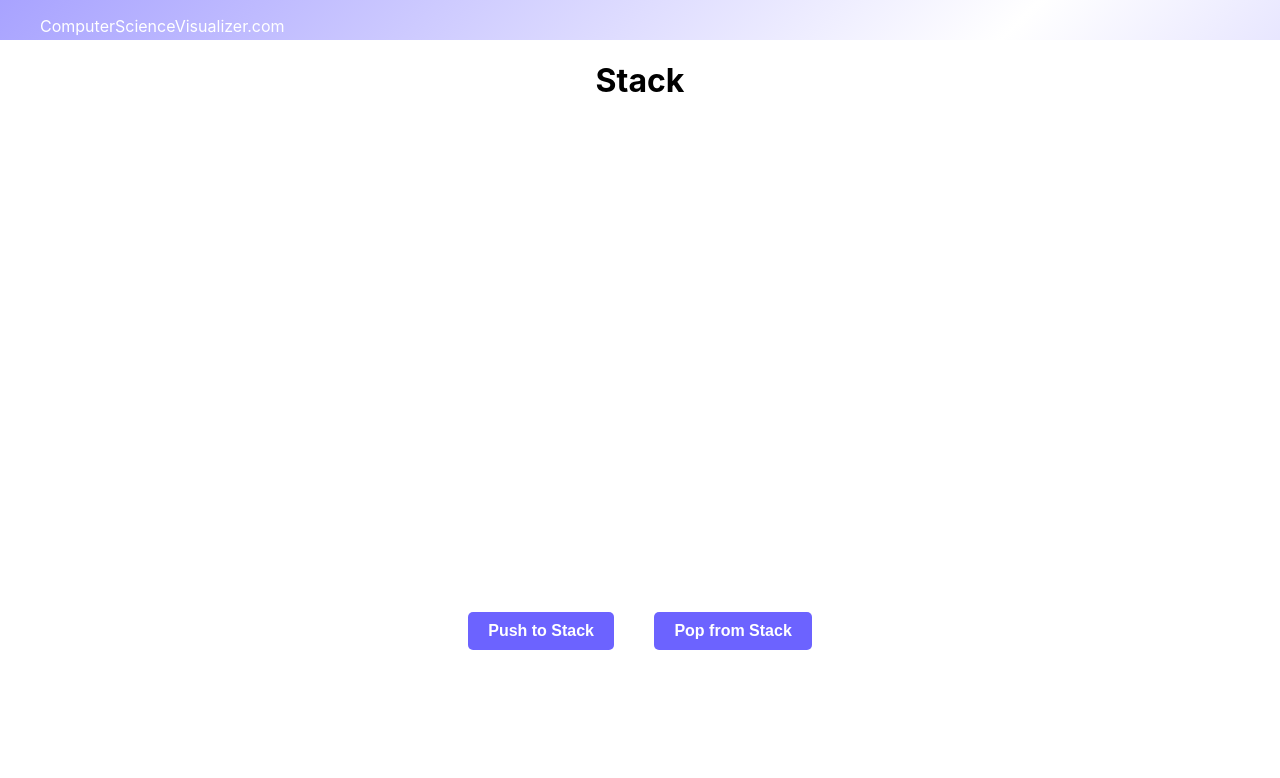
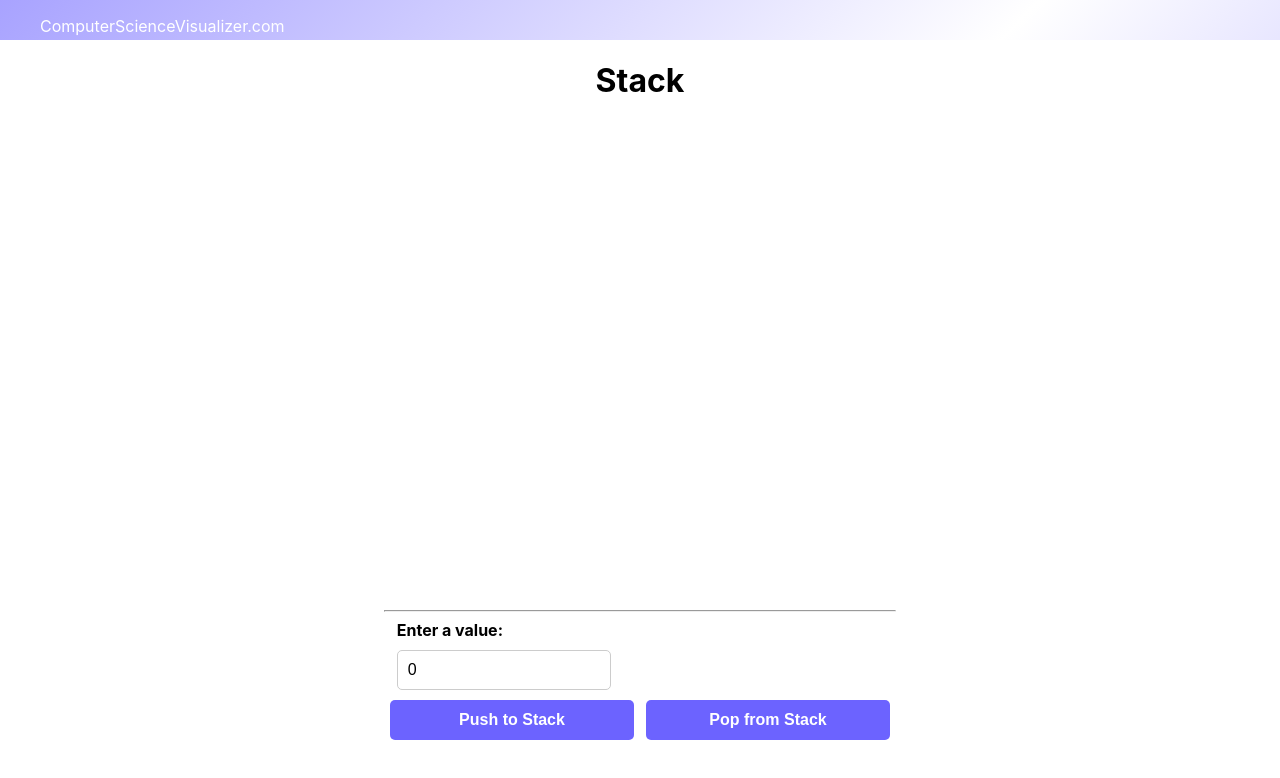
Before and after one commit to josephlarrivy/data-structures-visualizers, a React (Create React App) app: page /stack in a window 1280 px wide. Shown: the top 778 px of the page. Built offline with nearby package versions, Linux system fonts and the light colour scheme.

Commit message:
stack done

```diff
--- a/src/components/Stack2/Stack2.css
+++ b/src/components/Stack2/Stack2.css
@@ -13,7 +13,7 @@ h1 {
 }
 
 .buttons-container {
-    width: 30vw;
+    width: 40vw;
     margin: 0 auto;
     display: flex;
     justify-content: space-around;
@@ -30,8 +30,25 @@ h1 {
     font-weight: bold;
     cursor: pointer;
     transition: background-color 0.3s ease-in-out;
+
+    height: 40px;
+    width: 19vw;
+}
+
+.horazontal-rule {
+    width: 40vw;
+    margin: 0 auto;
 }
 
 .button-stack:hover {
     background-color: #564dff;
 }
+
+#number-input {
+    width: 15vw;
+}
+
+.stack-number-input {
+    margin-left: 31vw;
+    width: 15vw;
+}
--- a/src/components/Stack2/Stack2.js
+++ b/src/components/Stack2/Stack2.js
@@ -1,12 +1,15 @@
 import React, { useEffect, useState } from 'react';
-import StackDisplay2 from './StackDisplay2'
-import './Stack2.css'
+import StackDisplay2 from './StackDisplay2';
+import './Stack2.css';
 
 function Stack() {
   const [stack, setStack] = useState([]);
+  const [value, setValue] = useState(0);
 
-  const pushToStack = (item) => {
-    setStack([...stack, item]);
+  const pushToStack = (event) => {
+    event.preventDefault();
+    setStack([...stack, value]);
+    setValue(0);
   };
 
   const popFromStack = () => {
@@ -15,18 +18,33 @@ function Stack() {
     setStack(newStack);
   };
 
+  const handleValueChange = (event) => {
+    setValue(event.target.value);
+  };
+
   return (
     <div>
       <h1>Stack</h1>
-      <div className='stack-display-container'>
+
+      <div className="stack-display-container">
         <StackDisplay2 stack={stack} />
       </div>
-      <div className='buttons-container'>
-        <button className='button-stack' onClick={() => pushToStack(Math.floor(Math.random() * 100))}>
-          Push to Stack
+      <div className='horazontal-rule'>
+        <hr></hr>
+      </div>
+
+      <div className='stack-number-input'>
+        <label htmlFor="number-input">Enter a value:</label>
+        <input type="number" id="number-input" value={value} onChange={handleValueChange}/>
+      </div>
+
+      <div className="buttons-container">
+        <button onClick={pushToStack} className="button-stack">Push to Stack</button>
+        <button className="button-stack" onClick={() => popFromStack()}>
+          Pop from Stack
         </button>
-        <button className='button-stack' onClick={() => popFromStack()}>Pop from Stack</button>
       </div>
+
     </div>
   );
 }
--- a/src/components/Stack2/StackItem.css
+++ b/src/components/Stack2/StackItem.css
@@ -17,6 +17,19 @@
     align-items: center;
     width: 20vw;
     margin-right: 5px;
+
+    animation: added;
+    animation-duration: 1s;
+}
+
+@keyframes added {
+    0%{
+        background-color: #564dff;
+        color: white;
+    }
+    100%{
+
+    }
 }
 
 .stack-head-tail {
--- a/src/components/Stack2/StackItem.js
+++ b/src/components/Stack2/StackItem.js
@@ -9,7 +9,7 @@ const StackItem = ({item, index}) => {
 
   return (
     <div className="item-container">
-      <p className="item-block">{item.value}</p>
+      <p className="item-block">value: {item.value}</p>
       {item.head && <p className="stack-head-tail">head</p>}
       {item.tail && <p className="stack-head-tail">tail</p>}
     </div>
```
